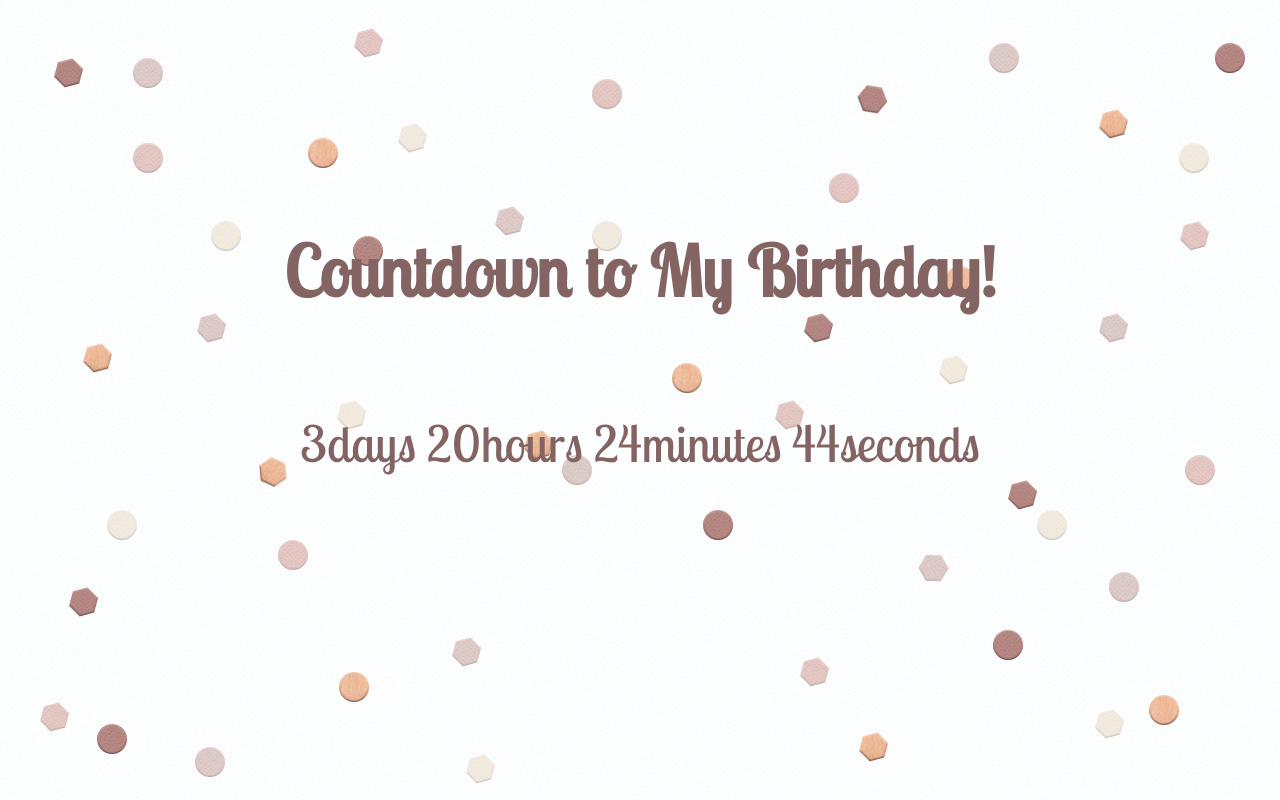
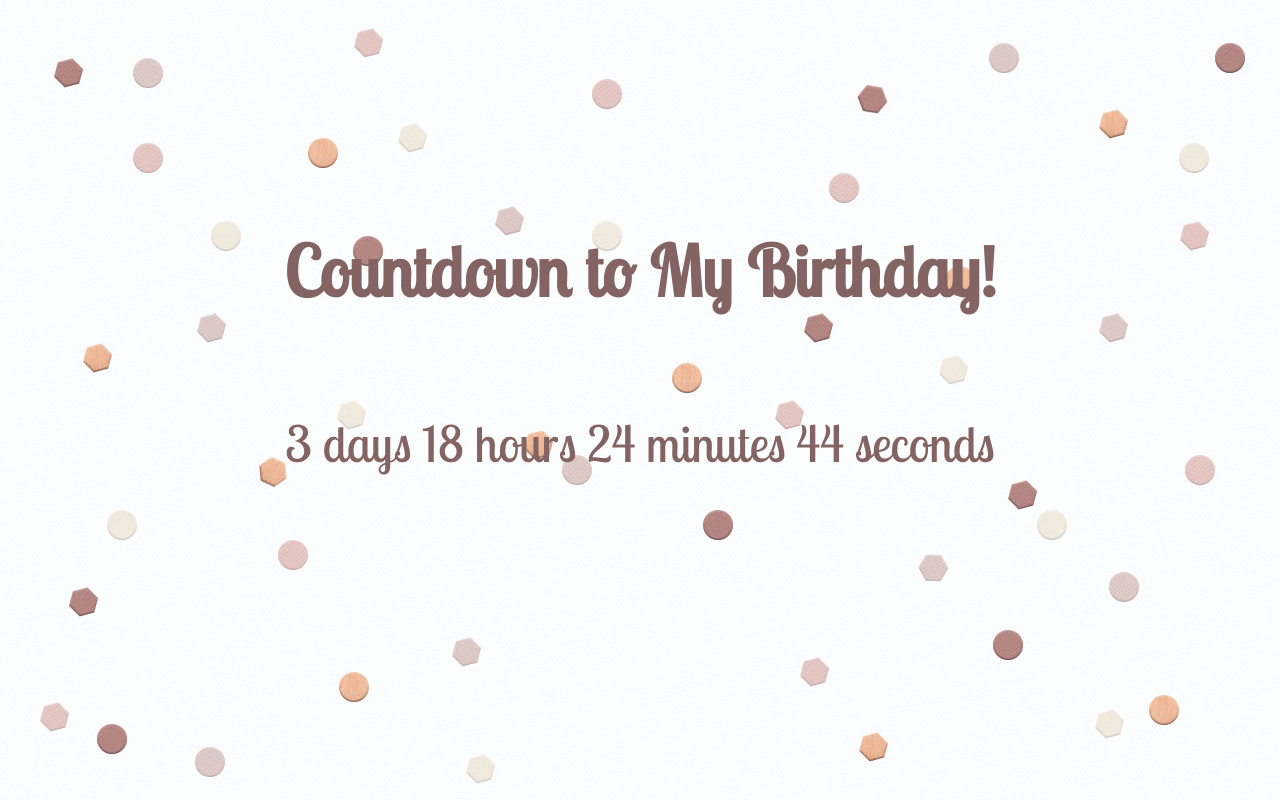
Before and after one commit to maggiemooney/countdown, a plain HTML site: page index.html in a window 1280 px wide. Drawn offline with nearby package versions, Linux system fonts and the light colour scheme.

Commit message:
version 2

```diff
--- a/index.js
+++ b/index.js
@@ -1,6 +1,6 @@
 
 
-var countDownDate = new Date("June 14 2019 17:38:00").getTime();
+var countDownDate = new Date("June 14 2019 15:38:00").getTime();
 
 var x = setInterval(function() {
 
@@ -13,8 +13,8 @@ var hours = Math.floor((distance % (1000 * 60 * 60 * 24)) / (1000 * 60 * 60));
 var minutes = Math.floor((distance % (1000 * 60 * 60)) / (1000 * 60));
 var seconds = Math.floor((distance % (1000 * 60)) / 1000);
 
-document.getElementById("demo").innerHTML = days + "days " + hours + "hours "
- + minutes + "minutes " + seconds + "seconds ";
+document.getElementById("demo").innerHTML = days + " days " + hours + " hours "
+ + minutes + " minutes " + seconds + " seconds ";
 
  if (distance < 0) {
    clearInterval(x);
--- a/styles.css
+++ b/styles.css
@@ -4,7 +4,7 @@
   background-repeat: no-repeat;
   background-position: center;
   background-size: cover;
-  background-attachment: fixed
+  background-attachment: fixed;
 }
 
 h1 {
```
